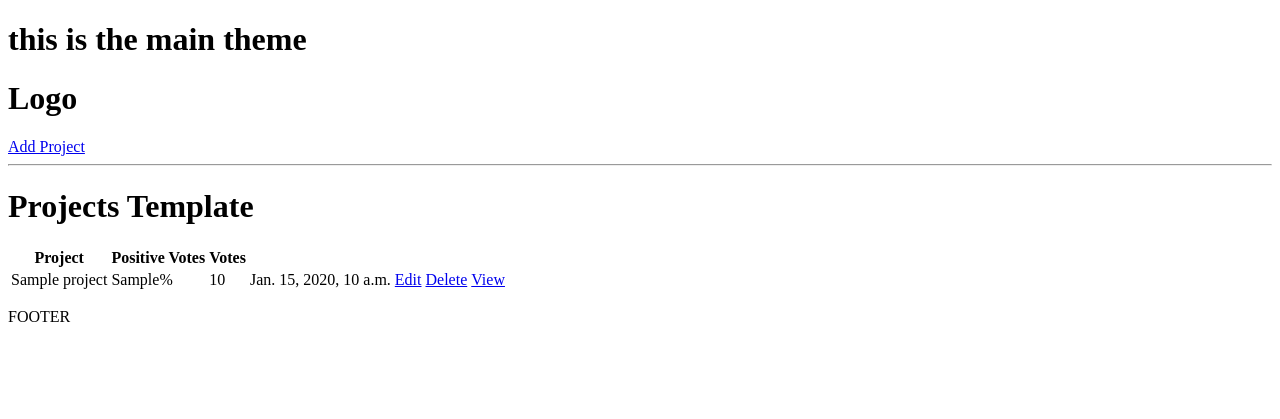
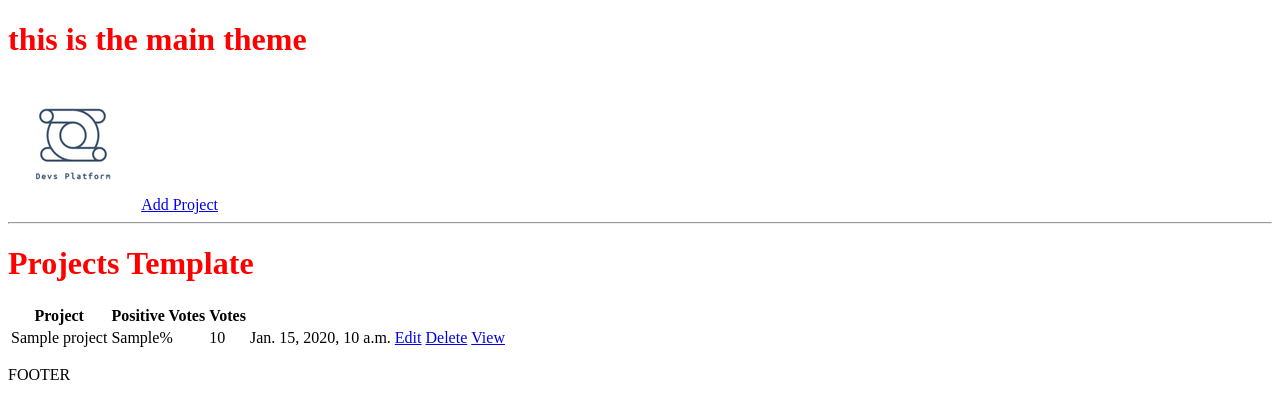
Before and after one commit to Drenii/django-platform, a Django app: template projects/templates/projects/projects.html in a window 1280 px wide. Shown: the top 419 px of the page. Run offline with Django 3.2, Linux system fonts and the light colour scheme; the template is opened without the code that fills it: most values are stand-ins (such as "Sample title", 1, 10 or a date in 2020).

Commit message:
adding static files

```diff
--- a/dev_search/settings.py
+++ b/dev_search/settings.py
@@ -121,6 +121,10 @@ USE_TZ = True
 
 STATIC_URL = 'static/'
 
+STATICFILES_DIRS=[
+    BASE_DIR/'static'
+]
+
 # Default primary key field type
 # https://docs.djangoproject.com/en/4.0/ref/settings/#default-auto-field
 
--- /dev/null
+++ b/static/styles/main.css
@@ -0,0 +1,3 @@
+h1{
+    color: red;
+}
--- a/templates/main.html
+++ b/templates/main.html
@@ -1,8 +1,12 @@
 <!DOCTYPE html>
+{% load static %}
 <html lang="en">
 <head>
     <meta charset="UTF-8">
     <title>Search For Devs</title>
+    <meta name="viewport" content="width=device-width, initial-scale=1">
+    <link rel="stylesheet" type="text/css" media="screen" href="{% static 'styles/main.css' %}">
+
 </head>
 <body>
 <h1>this is the main theme</h1>
--- a/templates/navbar.html
+++ b/templates/navbar.html
@@ -1,3 +1,5 @@
-<h1>Logo</h1>
+{% load static %}
+
+<img src="{% static 'images/logo.png' %}">
 <a href="{% url 'create-project' %}">Add Project</a>
 <hr>
```
Also changed, not shown: static/images/logo.png (added).
